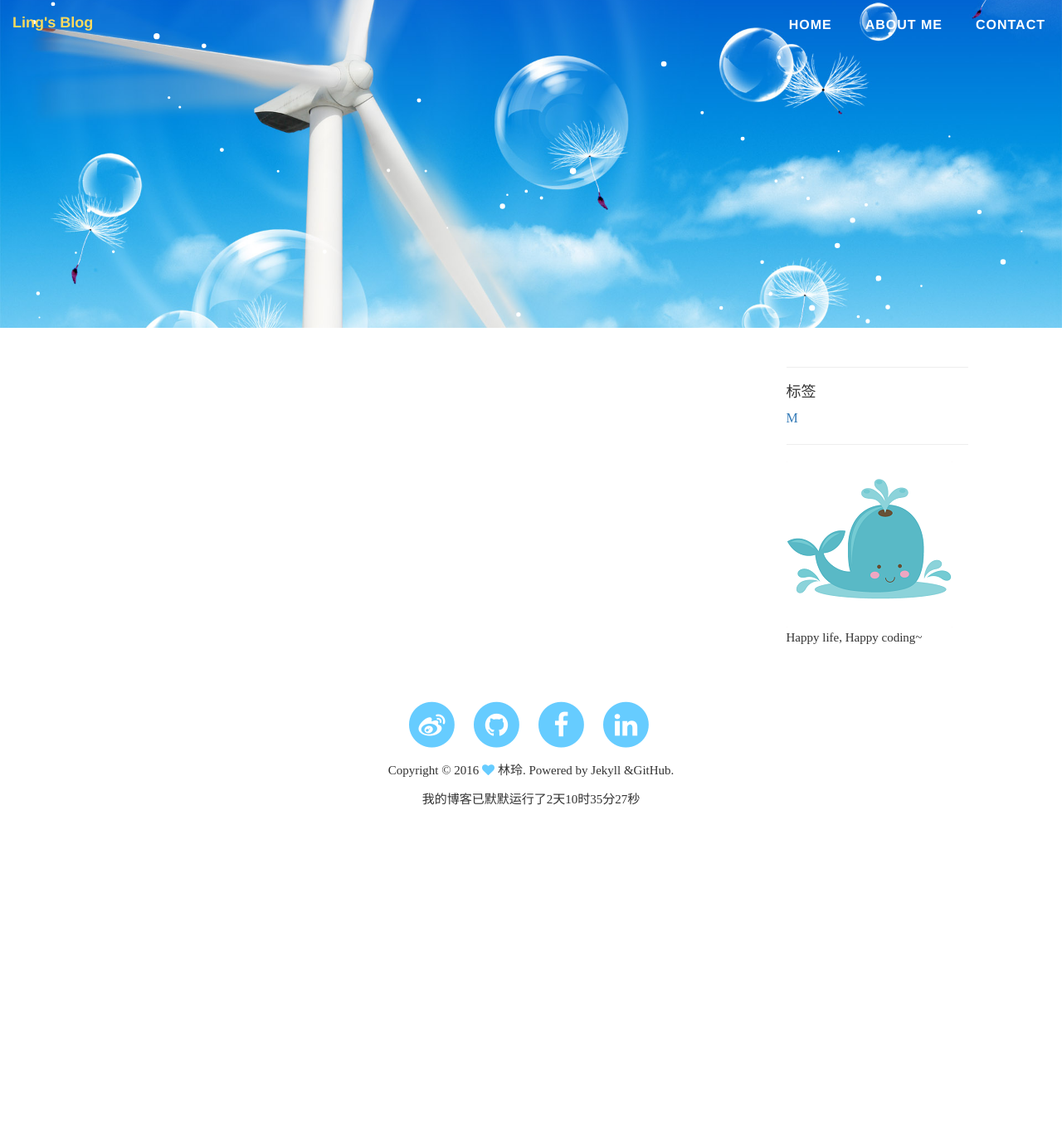
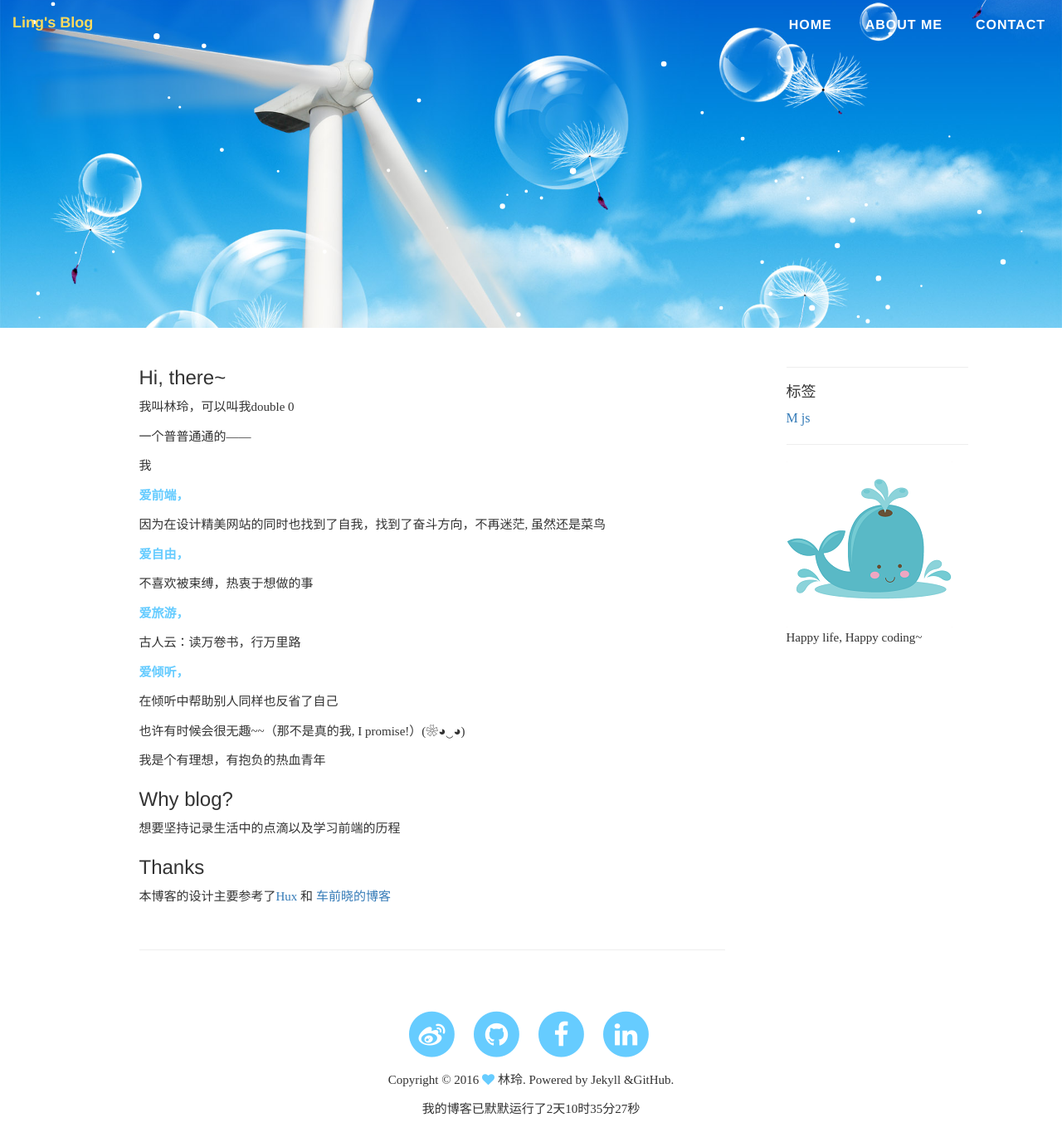
Before and after one commit to LingLinyp/MyBlog, a Jekyll site: the page built from about.html, in a window 1280 px wide and 1400 px high, scrolled down 105 px. Shown: the top 1382 px of the window at 83% size. Built offline with Jekyll 4.4.1, drawn with Linux system fonts in a browser that asks for light colours; comment, search, counter and statistics services are not loaded; before the commit the page ends 1132 px from its top, so only the background shows below that.

Commit message:
add_comment.html
update_duoshuo

```diff
--- a/_config.yml
+++ b/_config.yml
@@ -30,7 +30,7 @@
 # support provider: disqus, duoshuo
 #comments_provider: disqus
 # !!!Important!!! Please modify usernames below to yours
-#duoshuo_username: mazhuang
+duoshuo_username: linglinyp
 #disqus_username: mzlogin
 # 在使用 disqus 的时候点击显示多说评论框
 lazy_load_duoshuo: true
--- /dev/null
+++ b/_includes/comment.html
@@ -0,0 +1,37 @@
+<div class="ds-share"
+			                   style="text-align: right; margin-top: 50px"
+			                   data-thread-key="{{page.id}}"
+			                   data-title="{{page.title}}"
+			                   data-url="{{site.url}}{{site.baseurl}}{{page.url}}"
+			                   data-images="{{ site.url }}{{site.baseurl}}/{% if page.header-img %}{{ page.header-img }}{% else %}{{ site.header-img }}{% endif %}"
+			                   data-content="{{ content | strip_html | truncate:80 }} | {{ site.SEOTitle }} " >
+			                   <div class="ds-share-inline">
+			                     <style>
+			                       .ds-share-icons-16 {display:none;}
+			                     </style>
+			                     <ul class="ds-share-icons-16">
+			                       <li data-toggle="ds-share-icons-more"><a class="ds-more" href="#">分享到：</a></li>
+			                       <li><a class="ds-wechat flat" href="javascript:void(0);" data-service="wechat">微信</a></li>
+			                       <li><a class="ds-weibo flat" href="javascript:void(0);" data-service="weibo">微博</a></li>
+
+			                     </ul>
+
+			                   </div>
+			               <hr>
+			             </div>
+	<!-- 多说评论框 start -->
+				<div  class="ds-thread" data-thread-key="{{page.url}}" data-title="{{page.title}}" data-url="{{ site.url }}{{ page.url }}"></div>
+			<!-- 多说评论框 end -->
+			<!-- 多说公共JS代码 start (一个网页只需插入一次) -->
+			<script type="text/javascript">
+			var duoshuoQuery = {short_name:"{{site.duoshuo_username}}"};
+				(function() {
+					var ds = document.createElement('script');
+					ds.type = 'text/javascript';ds.async = true;
+					ds.src = (document.location.protocol == 'https:' ? 'https:' : 'http:') + '//static.duoshuo.com/embed.js';
+					ds.charset = 'UTF-8';
+					(document.getElementsByTagName('head')[0]
+					 || document.getElementsByTagName('body')[0]).appendChild(ds);
+				})();
+				</script>
+			<!-- 多说公共JS代码 end -->
--- a/_includes/nav.html
+++ b/_includes/nav.html
@@ -14,7 +14,7 @@
       <ul class="nav navbar-nav navbar-right">
         <li><a href="{{ site.baseurl }}/">HOME</a></li>
         <li><a href="{{ site.baseurl }}/about.html">ABOUT ME</a></li>
-        <li><a href="{{ site.baseurl }}/tags.html">CONTACT</a></li>
+        <li><a href="{{ site.baseurl }}/contact.html">CONTACT</a></li>
 
       </ul>
     </div><!-- /.navbar-collapse -->
--- a/_layouts/page.html
+++ b/_layouts/page.html
@@ -22,7 +22,7 @@ layout: default
       </section>
       <section class="visible-lg visible-md">
         <hr/>
-        <div><img src="{{ site.baseurl}}/images/sidebar_1.png" alt=""></div>
+        <div><img src="{{ site.baseurl}}/images/sidebar_1.png" alt="linglin_blog"></div>
         <p>Happy life, Happy coding~</p>
       </section>
 
--- /dev/null
+++ b/_posts/2016-12-07-hello-world.markdown
@@ -0,0 +1,5 @@
+---
+layout: post
+tags: js
+---
+<p>我的第一篇文章</p>
--- a/about.html
+++ b/about.html
@@ -2,3 +2,25 @@
 layout: page
 title: ABOUT ME
 ---
+
+<h3>Hi, there~</h3>
+<p>我叫林玲，可以叫我double 0</p>
+<p>一个普普通通的——</p>
+<p>我</p>
+<p><b style="color:#66ccff">爱前端，</b></p>
+<p>因为在设计精美网站的同时也找到了自我，找到了奋斗方向，不再迷茫, 虽然还是菜鸟</p>
+<p><b style="color:#66ccff">爱自由，</b></p>
+<p>不喜欢被束缚，热衷于想做的事</p>
+<p><b style="color:#66ccff">爱旅游，</b></p>
+<p>古人云：读万卷书，行万里路</p>
+<p><b style="color:#66ccff">爱倾听，</b></p>
+<p>在倾听中帮助别人同样也反省了自己</p>
+<p>也许有时候会很无趣~~（那不是真的我, I promise!）(❀◕‿◕)</p>
+<p>我是个有理想，有抱负的热血青年</p>
+<h3>Why blog?</h3>
+<p>想要坚持记录生活中的点滴以及学习前端的历程</p>
+
+<h3>Thanks</h3>
+<p>本博客的设计主要参考了<a href="http://huangxuan.me/" target="_blank">Hux</a> 和 <a href="http://cheqianxiao.github.io/">车前晓的博客</a></p>
+
+{% include comment.html %}
```
Also changed, not shown: _layouts/post.html (+2 -11 lines), contact.html (added, +17 -0 lines), css/index.css (line endings or trailing spaces), images/sidebar_2.jpg, images/sidebar_3.jpg (added), 3 other files.
